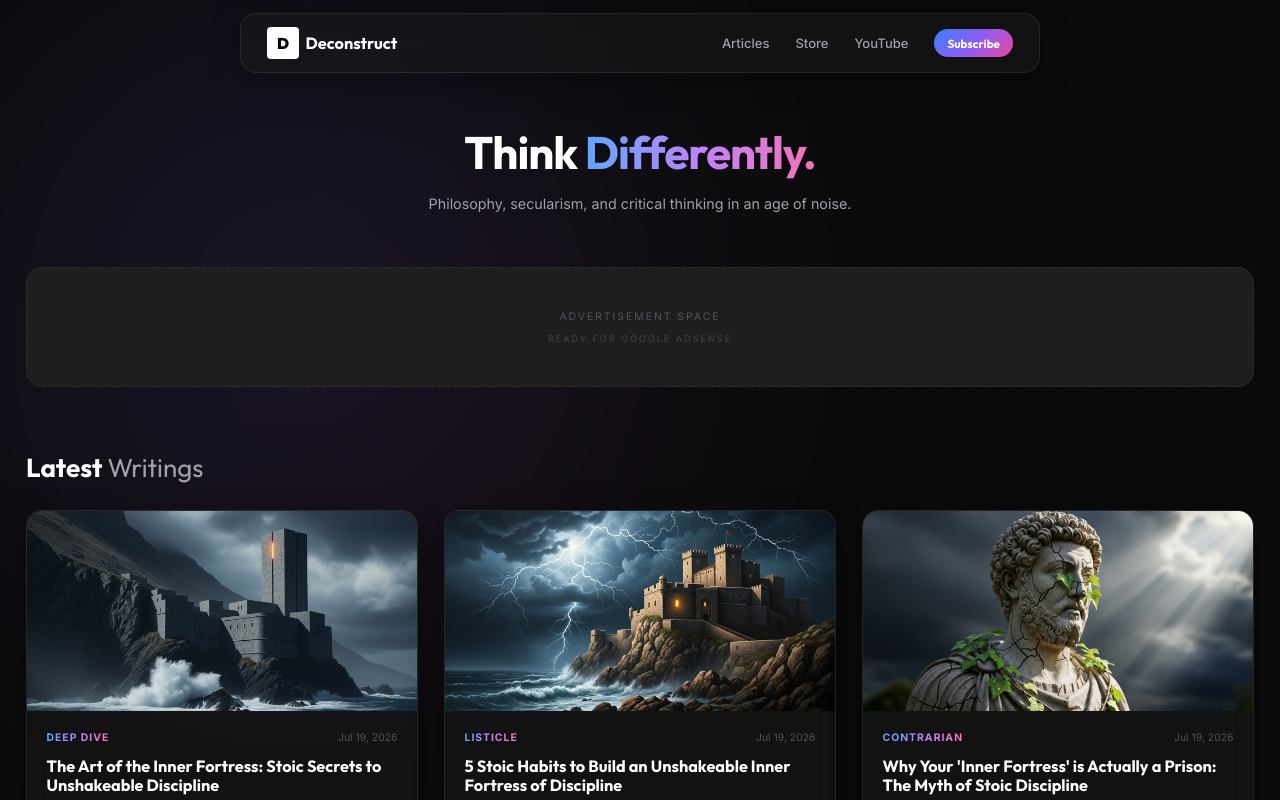
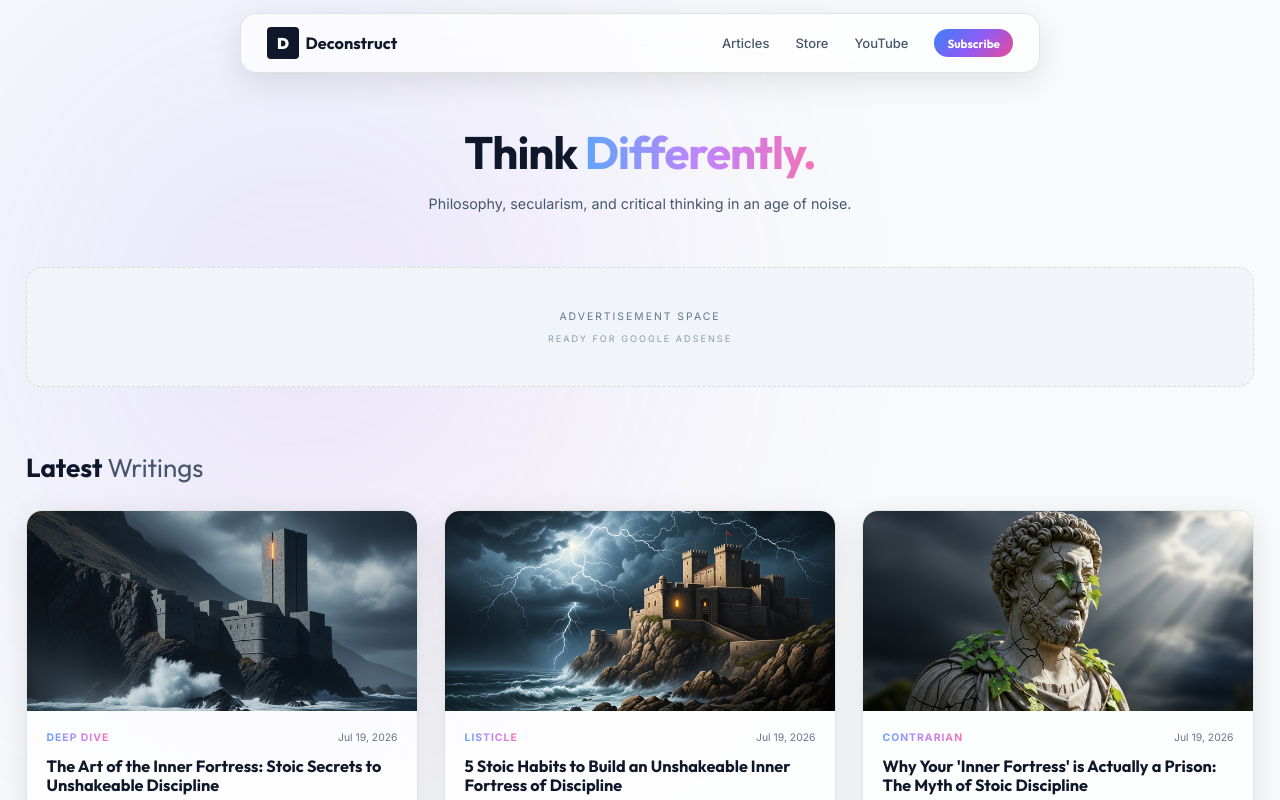
Before and after one commit to 4careers/deconstruct, a Next.js app: page / in a window 1280 px wide. Shown: the top 800 px of the page. Built offline with nearby package versions, Linux system fonts and the light colour scheme.

Commit message:
Default to light mode

```diff
--- a/src/app/layout.js
+++ b/src/app/layout.js
@@ -12,7 +12,7 @@ export const metadata = {
 export default function RootLayout({ children }) {
   return (
     <html lang="en">
-      <body>
+      <body className="light-mode">
         <Shortcuts />
         <div className="bg-glow"></div>
         {children}
```
